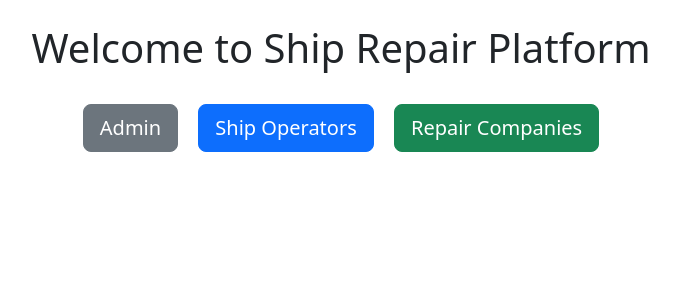
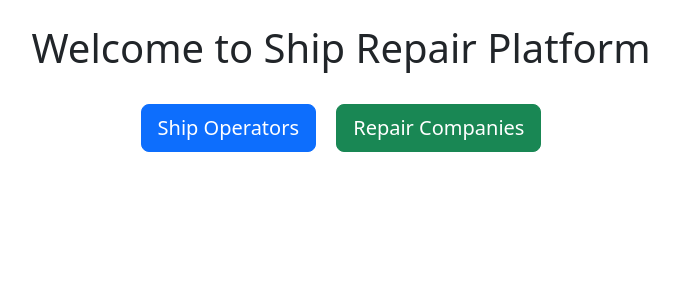
Before and after one commit to serhansarac/ShipRepairPlatform60, a Django app: page / in a window 1280 px wide. Shown: the part 80-380 px from the top of the page, without its empty margins (299-978 px from the left). Run offline with Django 5.2, Linux system fonts and the light colour scheme; parts of the project's set-up code (start-up, migrations or seed data) failed here and were passed over.

Commit message:
Removed duplicate Admin button from homepage

```diff
--- a/core/templates/core/home.html
+++ b/core/templates/core/home.html
@@ -7,7 +7,6 @@
 
 <div class="container text-center">
     <!-- Main Buttons -->
-    <button class="btn btn-secondary btn-lg m-2" onclick="toggleSection('admin-section')">Admin</button>
     <button class="btn btn-primary btn-lg m-2" onclick="toggleSection('ship-operators-section')">Ship Operators</button>
     <button class="btn btn-success btn-lg m-2" onclick="toggleSection('repair-companies-section')">Repair Companies</button>
 </div>
```
